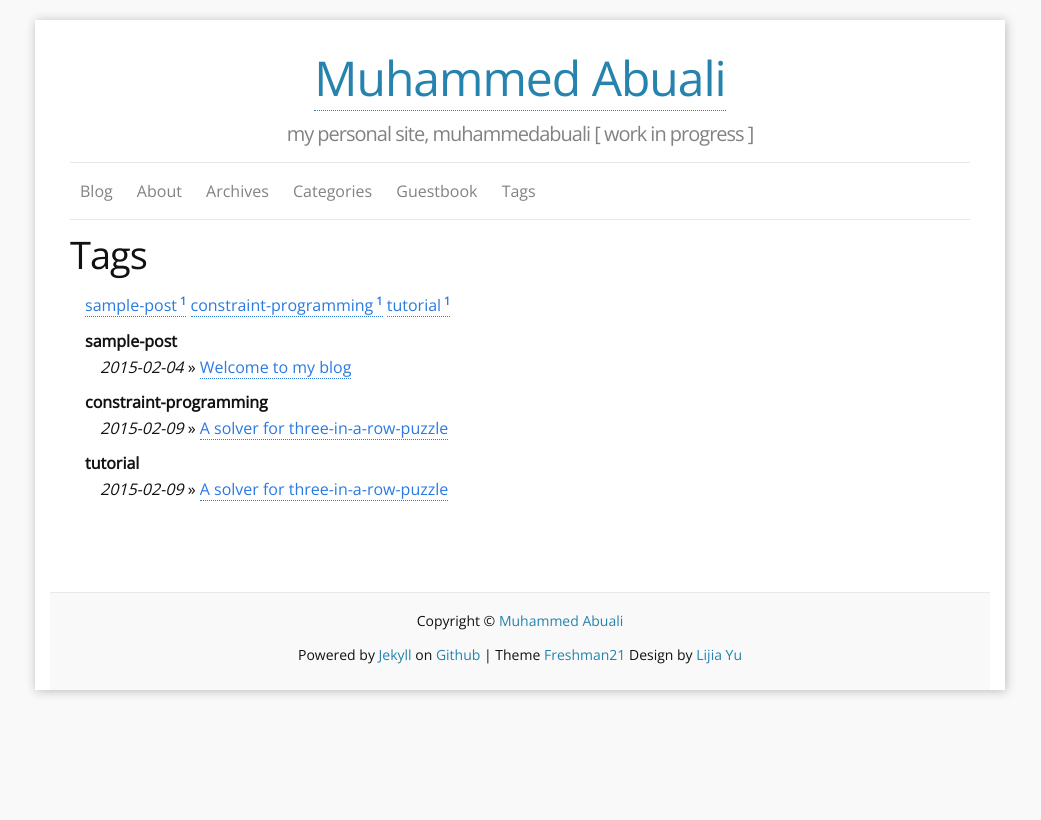
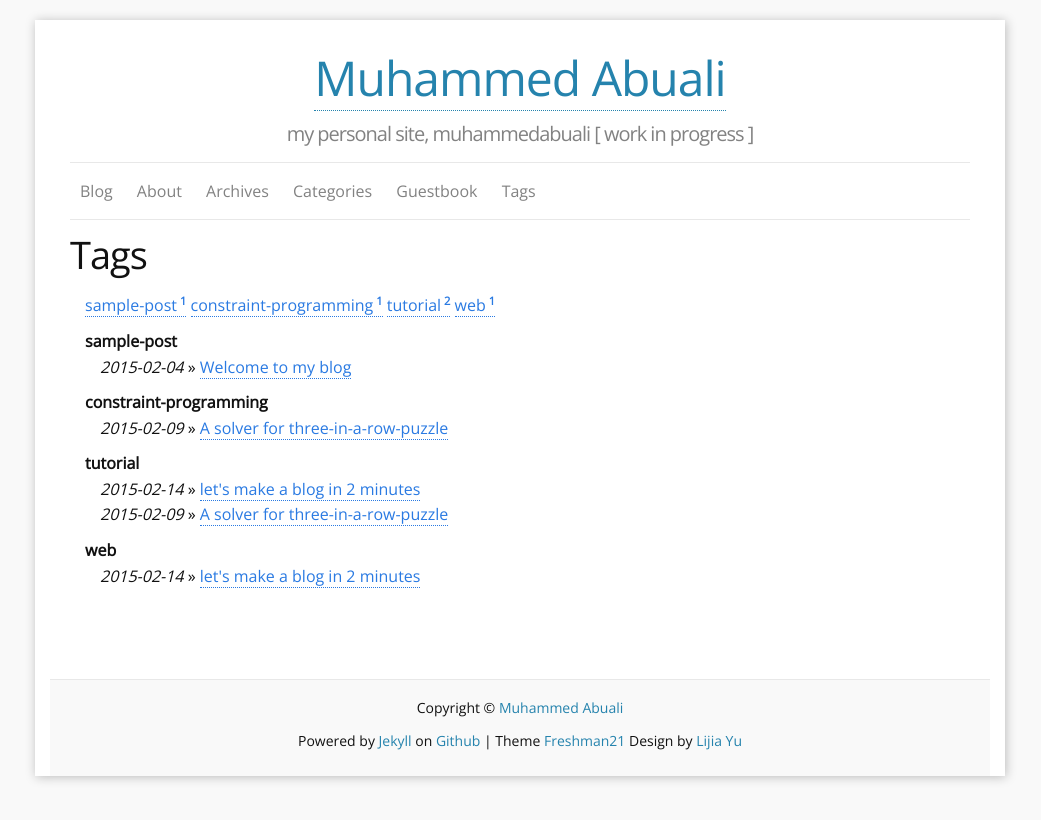
Before and after one commit to muhammedabuali/muhammedabuali.github.io, a Jekyll site: the page built from blog/tags.md, in a window 1280 px wide. Shown: the top 820 px of the page, without its empty margins (120-1161 px from the left). Built offline with Jekyll 4.4.1, drawn with Linux system fonts in a browser that asks for light colours.

```diff
--- a/_posts/2015-02-14-making-a-static-website.md
+++ b/_posts/2015-02-14-making-a-static-website.md
@@ -1,5 +1,11 @@
 ---
+title: let's make a blog in 2 minutes
+layout: post
 published: true
+categories: articles
+tags:
+- web
+- tutorial
 ---
 
 ## making a blog static website
```
